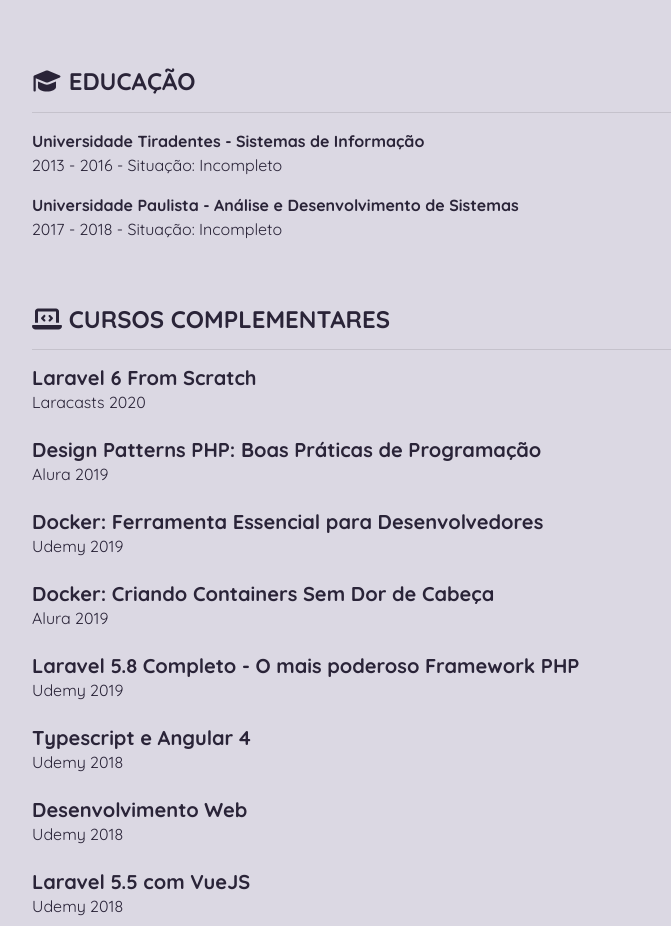
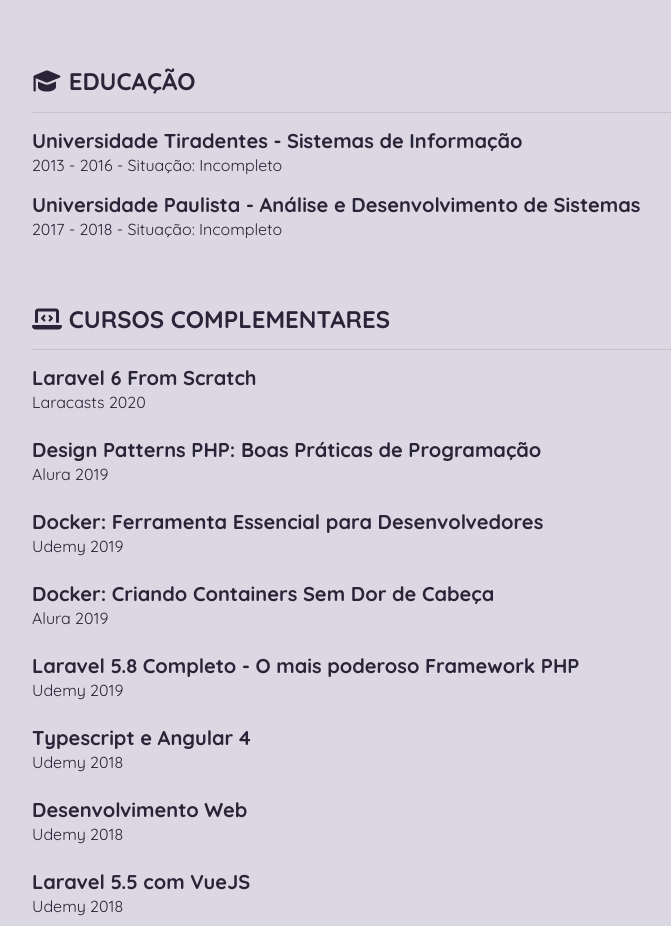
Before and after one commit to Kiriyama8/kiriyama8.github.io, a plain HTML site: page index.html in a window 1280 px wide. Shown: the part 2880-3806 px from the top of the page, without its empty margins (243-914 px from the left). Drawn offline with Linux system fonts and the light colour scheme.

Commit message:
Altera a tag p para h5 nos titulos das universidades

```diff
--- a/index.html
+++ b/index.html
@@ -299,12 +299,16 @@
 				<hr class="w-auto">
 
 				<div class="mb-3">
-					<p class="font-weight-bold mb-0">Universidade Tiradentes - Sistemas de Informação</p>
+          <h5 class="font-weight-bold mb-0">
+            Universidade Tiradentes - Sistemas de Informação
+					</h5>
 					<p>2013 - 2016 - Situação: Incompleto</p>
 				</div>
 
 				<div class="mb-3">
-					<p class="font-weight-bold mb-0">Universidade Paulista - Análise e Desenvolvimento de Sistemas</p>
+          <h5 class="font-weight-bold mb-0">
+            Universidade Paulista - Análise e Desenvolvimento de Sistemas
+					</h5>
 					<p>2017 - 2018 - Situação: Incompleto</p>
 				</div>
 			</div>
```
